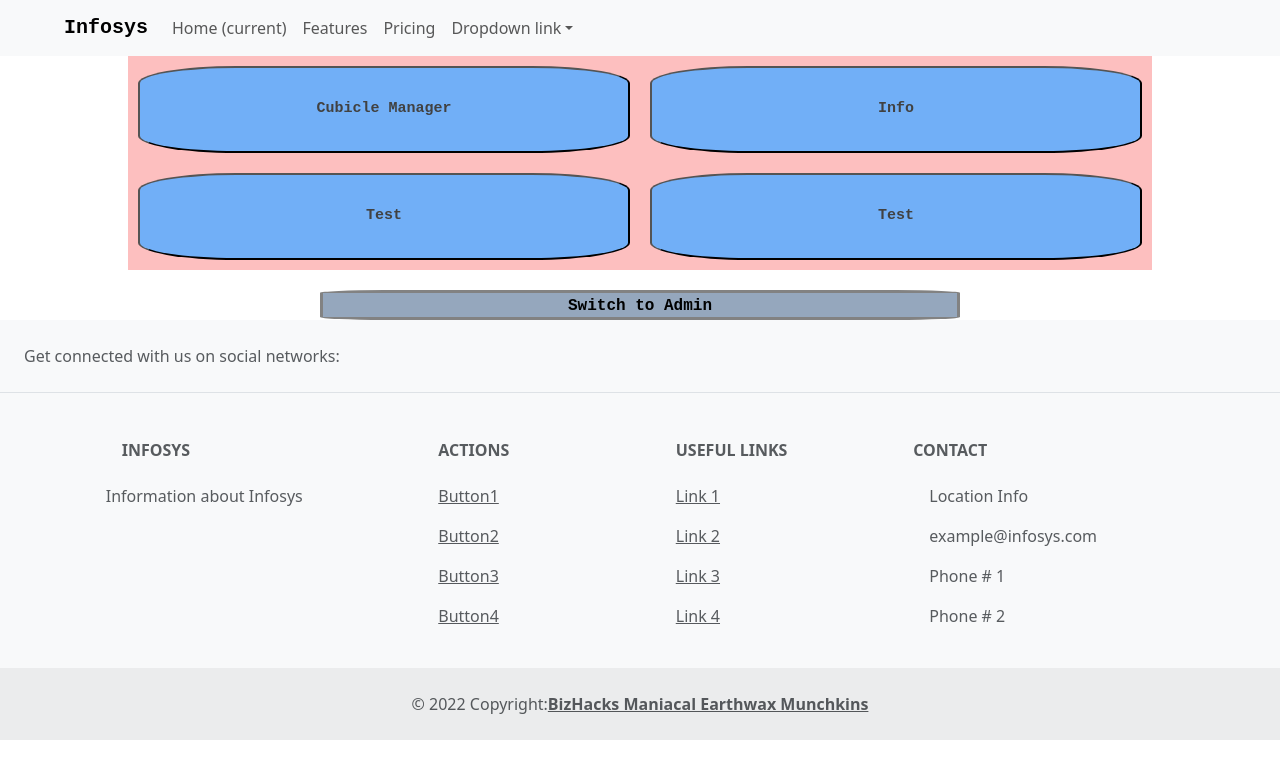
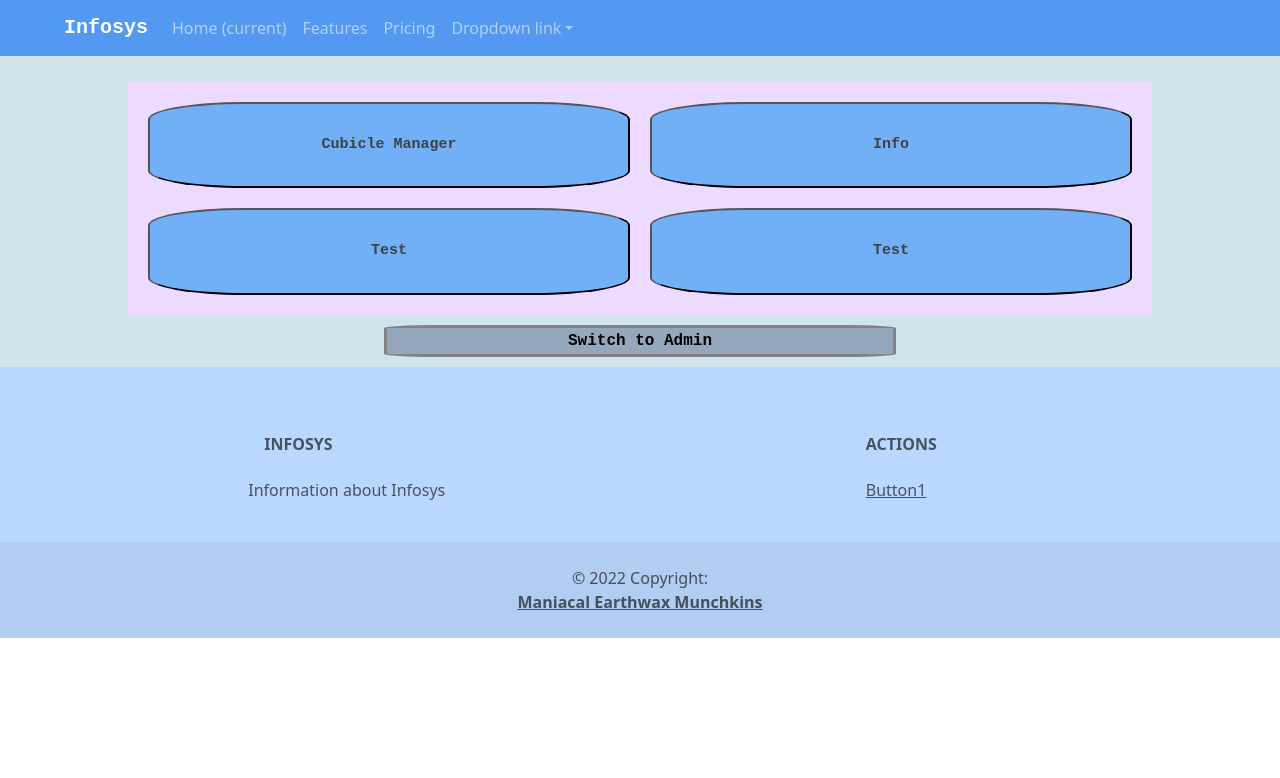
Before and after one commit to largeweb/bizhacks-2022, a React (Create React App) app in the folder mem-pwa/: page / in a window 1280 px wide. Shown: the top 778 px of the page. Built offline with nearby package versions, Linux system fonts and the light colour scheme.

Commit message:
committed from script, no message specified

```diff
--- a/mem-pwa/src/App.css
+++ b/mem-pwa/src/App.css
@@ -57,25 +57,23 @@
   /* display: ; */
   /* align-items:center; */
   /* justify-content:center; */
-  background-color: rgb(253, 191, 191);
+  background-color: rgb(237, 218, 255);
   font-family: 'Courier New', Courier, monospace;
+  padding: 10px;
 }
 
 .switchButton {
-  width: 50%;
+  width: 40%;
   /* margin: auto; */
-  margin-left: 25%;
-  margin-top: 20px;
-  height: 30px;
+  margin-left: 30%;
+  margin-top: 10px;
+  margin-bottom: 10px;
+  /* height: 30px; */
   color: rgb(0, 0, 0);
   border-radius: 10%;
   border: 3px solid #828282;
   background: #95a7bd;
   font-weight: 700;
-  font-family: 'Courier New', Courier, monospace;
-}
-
-html {
   font-family: 'Courier New', Courier, monospace;
 }
 
@@ -91,3 +89,18 @@ html {
   font-weight: 700;
   font-family: 'Courier New', Courier, monospace;
 }
+
+
+.navcolor {
+  background: rgb(83, 152, 241);
+  margin-bottom: 2%;
+}
+
+.footertype {
+  background: rgb(186, 216, 255);
+  padding-top: 10px;
+}
+
+.homediv {
+  background-color: rgb(207, 228, 235);
+}
--- a/mem-pwa/src/App.js
+++ b/mem-pwa/src/App.js
@@ -14,7 +14,7 @@ function App() {
   const [isAdmin, setIsAdmin] = useState(false)
 
   return (
-    <div>
+    <div class="homediv">
       <Navbar />
       {isAdmin
         ? <HomeMenuAdmin />
--- a/mem-pwa/src/pages/Footer.js
+++ b/mem-pwa/src/pages/Footer.js
@@ -4,8 +4,8 @@ import { MDBFooter } from 'mdb-react-ui-kit';
 
 export default function Footer() {
   return (
-    <MDBFooter bgColor='light' className='text-center text-lg-start text-muted'>
-      <section className='d-flex justify-content-center justify-content-lg-between p-4 border-bottom'>
+    <MDBFooter className='footertype text-center text-lg-start text-muted'>
+      {/* <section className='d-flex justify-content-center justify-content-lg-between p-4 border-bottom'>
         <div className='me-5 d-none d-lg-block'>
           <span>Get connected with us on social networks:</span>
         </div>
@@ -30,9 +30,9 @@ export default function Footer() {
             <i className='fab fa-github'></i>
           </a>
         </div>
-      </section>
+      </section> */}
 
-      <section className=''>
+      <section className='footertype'>
         <div className='container text-center text-md-start mt-5'>
           <div className='row mt-3'>
             <div className='col-md-3 col-lg-4 col-xl-3 mx-auto mb-4'>
@@ -51,70 +51,37 @@ export default function Footer() {
                   Button1
                 </a>
               </p>
-              <p>
-                <a href='#!' className='text-reset'>
-                  Button2
-                </a>
-              </p>
-              <p>
-                <a href='#!' className='text-reset'>
-                  Button3
-                </a>
-              </p>
-              <p>
-                <a href='#!' className='text-reset'>
-                  Button4
-                </a>
-              </p>
             </div>
 
-            <div className='col-md-3 col-lg-2 col-xl-2 mx-auto mb-4'>
+            {/* <div className='col-md-3 col-lg-2 col-xl-2 mx-auto mb-4'>
               <h6 className='text-uppercase fw-bold mb-4'>Useful links</h6>
               <p>
                 <a href='#!' className='text-reset'>
                   Link 1
                 </a>
               </p>
-              <p>
-                <a href='#!' className='text-reset'>
-                  Link 2
-                </a>
-              </p>
-              <p>
-                <a href='#!' className='text-reset'>
-                  Link 3
-                </a>
-              </p>
-              <p>
-                <a href='#!' className='text-reset'>
-                  Link 4
-                </a>
-              </p>
-            </div>
+            </div> */}
 
-            <div className='col-md-4 col-lg-3 col-xl-3 mx-auto mb-md-0 mb-4'>
+            {/* <div className='col-md-4 col-lg-3 col-xl-3 mx-auto mb-md-0 mb-4'>
               <h6 className='text-uppercase fw-bold mb-4'>Contact</h6>
               <p>
-                <i className='fas fa-home me-3'></i>Location Info
+                <i className='fas fa-home me-3'></i>Address
               </p>
               <p>
                 <i className='fas fa-envelope me-3'></i>example@infosys.com
               </p>
               <p>
-                <i className='fas fa-phone me-3'></i> Phone # 1
-              </p>
-              <p>
                 <i className='fas fa-print me-3'></i> Phone # 2
               </p>
-            </div>
+            </div> */}
           </div>
         </div>
       </section>
 
       <div className='text-center p-4' style={{ backgroundColor: 'rgba(0, 0, 0, 0.05)' }}>
-        © 2022 Copyright:
-        <a className='text-reset fw-bold' href='https://mdbootstrap.com/'>
-          BizHacks Maniacal Earthwax Munchkins
+        © 2022 Copyright:<br></br>
+        <a className='text-reset fw-bold' href='https://infosys.com/'>
+          Maniacal Earthwax Munchkins
         </a>
       </div>
     </MDBFooter>
--- a/mem-pwa/src/pages/Navbar.js
+++ b/mem-pwa/src/pages/Navbar.js
@@ -4,7 +4,7 @@ import {useState, useEffect} from "react"
 const Navbar = () => {
 
   return (
-    <nav className="navbar navbar-expand-lg navbar-light bg-light">
+    <nav className="navbar navbar-expand-lg navbar-dark navcolor">
       <a className="navbar-brand navbarLabel" href="#">
         Infosys
       </a>
```
